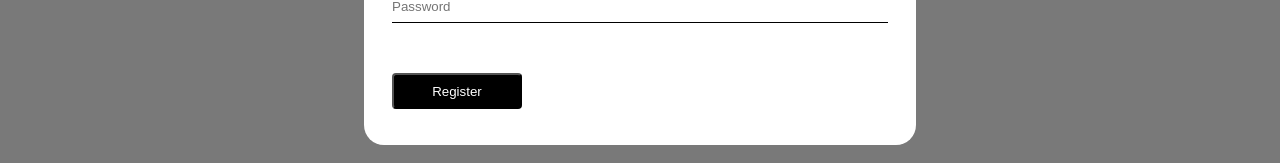
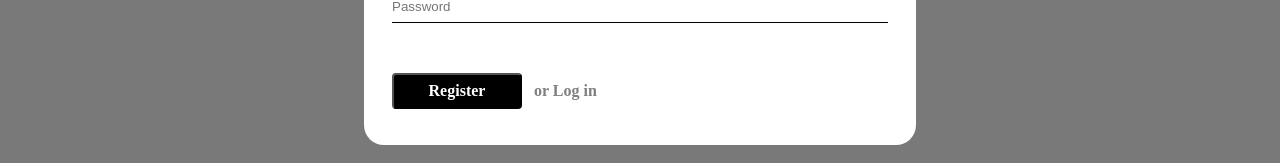
Before and after one commit to skovakina/se_project_react, a React (Create React App) app: page / in a window 1280 px wide. Both pictures are taken after a click on the button "Sign Up". Shown: the part 485-648 px from the top of the page. Built offline with nearby package versions, Linux system fonts and the light colour scheme; no server answers; data requests are answered from the project's data file.

Commit message:
fix: Login and register forms
- Login form has button 'Or register' that opens register modal
and vise versa

```diff
--- a/src/blocks/ModalWithForm.css
+++ b/src/blocks/ModalWithForm.css
@@ -94,6 +94,27 @@
   border-color: #f00;
 }
 
+.popup__buttons {
+  margin-top: 32px;
+  display: flex;
+  gap: 12px;
+}
+
+.popup__btn_secondary {
+  padding: 0;
+  margin: 0;
+  background: none;
+  border: none;
+  cursor: pointer;
+
+  color: rgba(0, 0, 0, 0.5);
+  font-family: Cabinet Grotesk;
+  font-size: 16px;
+  font-style: normal;
+  font-weight: 700;
+  line-height: 20px; /* 125% */
+}
+
 .popup__btn-submit {
   width: 130px;
   height: 36px;
@@ -105,7 +126,12 @@
   border-radius: 4px;
   background: #000;
   color: #fff;
-  margin-top: 32px;
+
+  font-family: Cabinet Grotesk;
+  font-size: 16px;
+  font-style: normal;
+  font-weight: 700;
+  line-height: 20px; /* 125% */
 }
 
 .popup__btn-submit:hover:not(:disabled) {
--- a/src/components/App.js
+++ b/src/components/App.js
@@ -153,12 +153,15 @@ function App() {
   const getToken = () => localStorage.getItem('jwt');
 
   const updateCurrentUser = () => {
+    const token = getToken();
+    if (token) {
       checkToken(localStorage.getItem('jwt'))
         .then((res) => {
           setCurrentUser(res.data);
           setLoggedIn(true);
         })
         .catch((err) => console.log(err));
+    }
   };
 
   const logout = () => {
@@ -226,10 +229,22 @@ function App() {
           )}
 
           {activeModal === 'register' && (
-            <RegisterModal handleClosePopup={closeItemModal} isOpen={activeModal === 'register'} onAddItem={handleSignup} />
+            <RegisterModal
+              handleClosePopup={closeItemModal}
+              isOpen={activeModal === 'register'}
+              onAddItem={handleSignup}
+              openLoginModal={openLoginModal}
+            />
           )}
 
-          {activeModal === 'login' && <LoginModal handleClosePopup={closeItemModal} isOpen={activeModal === 'login'} onSubmit={handleSignin} />}
+          {activeModal === 'login' && (
+            <LoginModal
+              handleClosePopup={closeItemModal}
+              isOpen={activeModal === 'login'}
+              onSubmit={handleSignin}
+              openRegisterModal={openRegisterModal}
+            />
+          )}
         </CurrentUserContext.Provider>
         <Footer />
       </CurrentTemperatureUnitContext.Provider>
--- a/src/components/LoginModal.js
+++ b/src/components/LoginModal.js
@@ -1,7 +1,7 @@
 import { React, useState, useEffect } from 'react';
 import ModalWithForm from './ModalWithForm';
 
-export default function AddItemModal({ handleClosePopup, onSubmit, isOpen }) {
+export default function LoginModal({ handleClosePopup, onSubmit, isOpen, openRegisterModal }) {
   const [email, setEmail] = useState('');
   const [password, setPassword] = useState('');
 
@@ -27,7 +27,14 @@ export default function AddItemModal({ handleClosePopup, onSubmit, isOpen }) {
   };
 
   return (
-    <ModalWithForm type="login" title="Log in" button="Log In" handleClosePopup={handleClosePopup} onSubmit={handleSubmitItem}>
+    <ModalWithForm
+      type="login"
+      title="Log in"
+      button="Log In"
+      handleClosePopup={handleClosePopup}
+      onSubmit={handleSubmitItem}
+      openRegisterModal={openRegisterModal}
+    >
       <label htmlFor="email" className="popup__label">
         Email
       </label>
--- a/src/components/ModalWithForm.js
+++ b/src/components/ModalWithForm.js
@@ -1,7 +1,7 @@
 import iconClose from '../images/icon-close.svg';
 import '../blocks/ModalWithForm.css';
 
-export default function ModalWithForm({ children, type, title, button, handleClosePopup, isOpen, onSubmit }) {
+export default function ModalWithForm({ children, type, title, button, handleClosePopup, onSubmit, openRegisterModal, openLoginModal }) {
   return (
     <div className={`popup popup__${type}`}>
       <div className="popup__container popup__container_type_form">
@@ -12,9 +12,21 @@ export default function ModalWithForm({ children, type, title, button, handleClo
 
         <form onSubmit={onSubmit} className="popup__form" name="newClothesForm">
           {children}
-          <button type="submit" className="popup__btn-submit">
-            {button}
-          </button>
+          <div className="popup__buttons">
+            <button type="submit" className="popup__btn-submit">
+              {button}
+            </button>
+            {type === 'register' && (
+              <button type="button" className="popup__btn_secondary" onClick={openLoginModal}>
+                or Log in
+              </button>
+            )}
+            {type === 'login' && (
+              <button type="button" className="popup__btn_secondary" onClick={openRegisterModal}>
+                or Register
+              </button>
+            )}
+          </div>
         </form>
       </div>
     </div>
--- a/src/components/RegisterModal.js
+++ b/src/components/RegisterModal.js
@@ -1,7 +1,7 @@
 import { React, useState, useEffect } from 'react';
 import ModalWithForm from './ModalWithForm';
 
-export default function AddItemModal({ handleClosePopup, onAddItem, isOpen }) {
+export default function AddItemModal({ handleClosePopup, onAddItem, isOpen, openLoginModal }) {
   const [name, setName] = useState('');
   const [email, setEmail] = useState('');
   const [password, setPassword] = useState('');
@@ -36,7 +36,14 @@ export default function AddItemModal({ handleClosePopup, onAddItem, isOpen }) {
   };
 
   return (
-    <ModalWithForm type="register" title="Register" button="Register" handleClosePopup={handleClosePopup} onSubmit={handleSubmitItem}>
+    <ModalWithForm
+      type="register"
+      title="Register"
+      button="Register"
+      handleClosePopup={handleClosePopup}
+      onSubmit={handleSubmitItem}
+      openLoginModal={openLoginModal}
+    >
       <label htmlFor="name" className="popup__label">
         Name
       </label>
```
Lines whose indentation alone changed are shown as unchanged.
